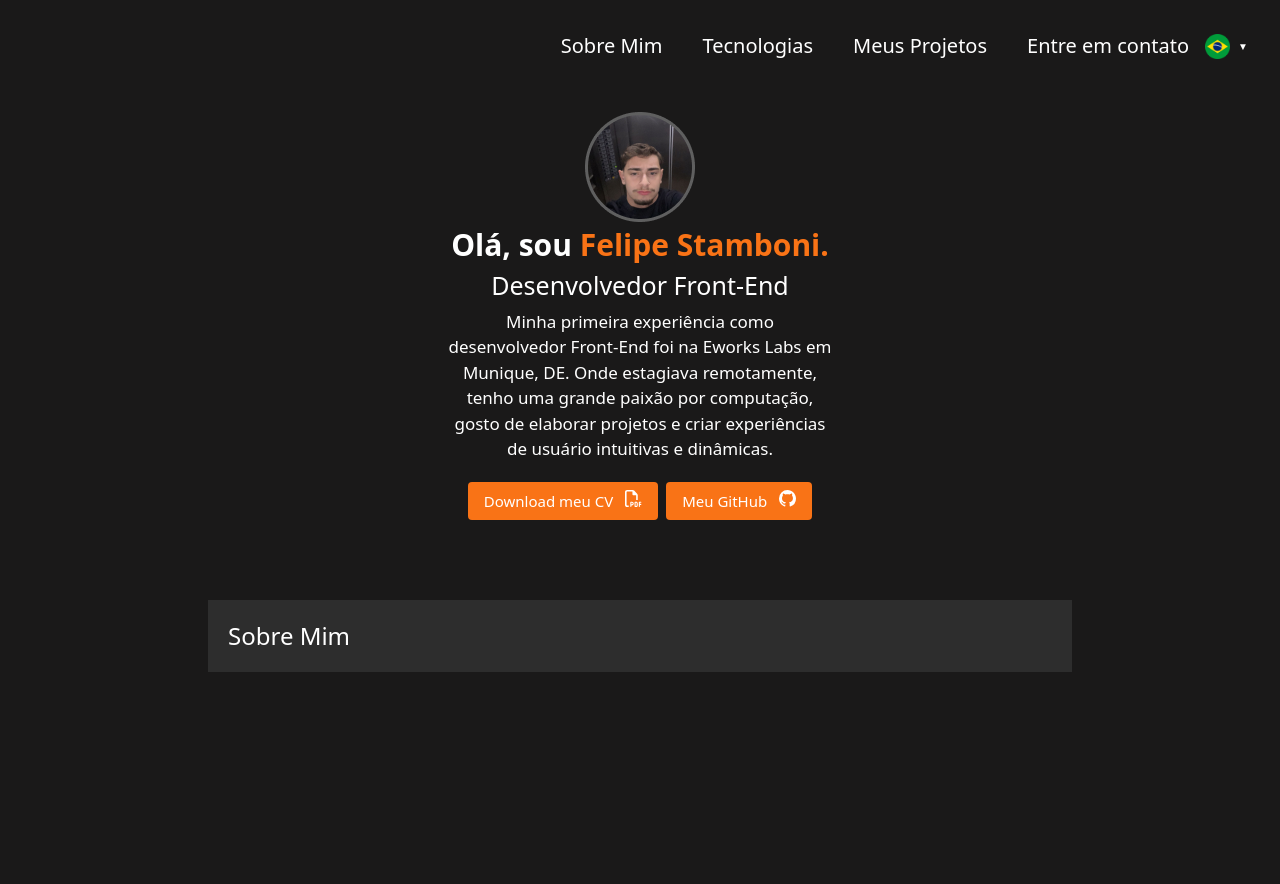
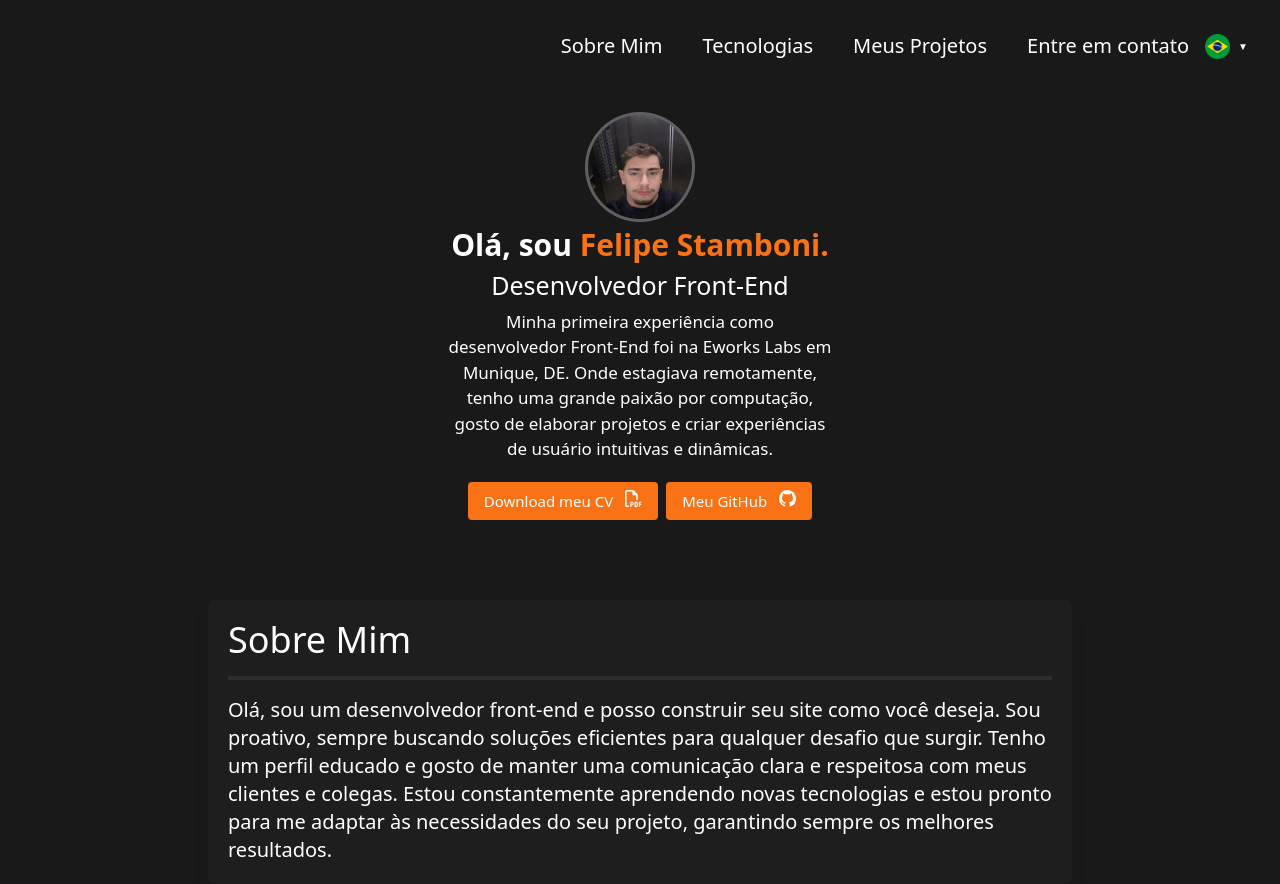
Before and after one commit to felipestambonidev/meuportifolioemnextjs, a Next.js app: page / in a window 1280 px wide. Before the commit the page ends 800 px from the top, so only its background shows below. Built offline with nearby package versions, Linux system fonts and the light colour scheme.

Commit message:
Edit: Coloquei o conteudo do sobre mim

```diff
--- a/components/sobremim/index.tsx
+++ b/components/sobremim/index.tsx
@@ -1,7 +1,17 @@
-export default function SobreMim(){
+export default function SobreMim() {
   return (
-    <div className="bg-[#2d2d2d] p-5 xs:mx-8 lg:mx-52 w-auto mt-20 text-white">
-        <h1 className="text-2xl">Sobre Mim</h1>
+    <div className="bg-[#1E1E1E] drop-shadow-lg p-5 xs:mx-8 lg:mx-52 w-auto mt-20 rounded-lg text-white">
+      <h1 className="lg:text-4xl xs:text-3xl">Sobre Mim</h1>
+      <span className="block w-full h-1 bg-[#2E2D2D] my-4" />
+      <p className="lg:text-xl xs:text-lg font-light">
+        Olá, sou um desenvolvedor front-end e posso construir seu site como você
+        deseja. Sou proativo, sempre buscando soluções eficientes para qualquer
+        desafio que surgir. Tenho um perfil educado e gosto de manter uma
+        comunicação clara e respeitosa com meus clientes e colegas. Estou
+        constantemente aprendendo novas tecnologias e estou pronto para me
+        adaptar às necessidades do seu projeto, garantindo sempre os melhores
+        resultados.
+      </p>
     </div>
   );
 }
```
